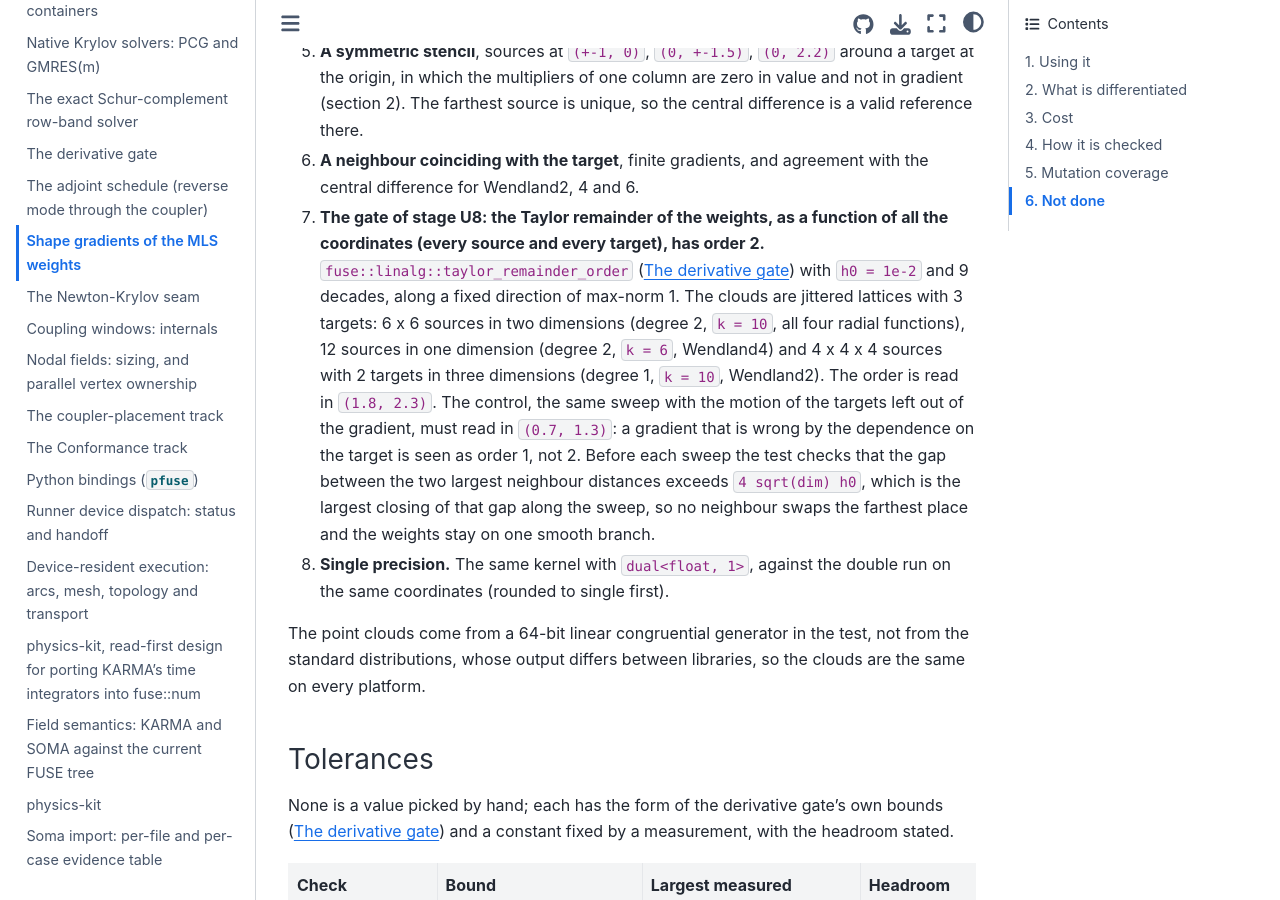
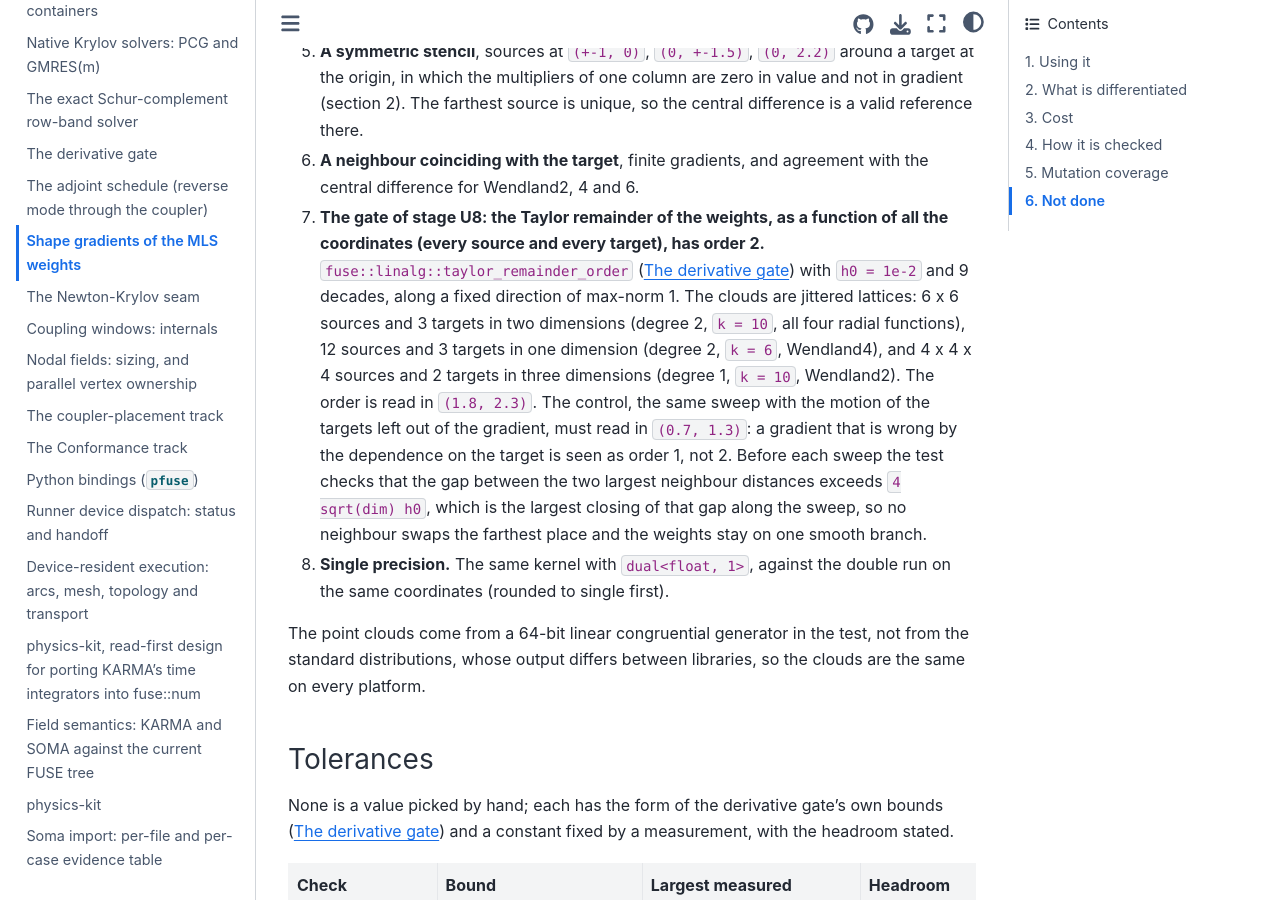
Before and after one commit to vijaysm/fuse, a Sphinx documentation site: the page built from docs/dev/mls-shape-gradient.md, in a window 1280 px wide and 900 px high, scrolled down 3084 px. Built offline with Sphinx 7.4.7 and the Sphinx Book theme 1.1.4, drawn with Linux system fonts in a browser that asks for light colours; pages that are not in the unit, such as notebooks, are missing from menus.

Commit message:
Correct the number of targets in the MLS shape gradient note
The one- and two-dimensional clouds have three targets and the three-dimensional cloud has two.

```diff
--- a/docs/dev/mls-shape-gradient.md
+++ b/docs/dev/mls-shape-gradient.md
@@ -104,9 +104,10 @@ a build with a device backend, on the device memory space. The cases and what th
 7. **The gate of stage U8: the Taylor remainder of the weights, as a function of all the coordinates
    (every source and every target), has order 2.** `fuse::linalg::taylor_remainder_order`
    ([](derivative-gate.md)) with `h0 = 1e-2` and 9 decades, along a fixed direction of max-norm 1.
-   The clouds are jittered lattices with 3 targets: 6 x 6 sources in two dimensions (degree 2,
-   `k = 10`, all four radial functions), 12 sources in one dimension (degree 2, `k = 6`, Wendland4)
-   and 4 x 4 x 4 sources with 2 targets in three dimensions (degree 1, `k = 10`, Wendland2). The
+   The clouds are jittered lattices: 6 x 6 sources and 3 targets in two dimensions (degree 2,
+   `k = 10`, all four radial functions), 12 sources and 3 targets in one dimension (degree 2,
+   `k = 6`, Wendland4), and 4 x 4 x 4 sources and 2 targets in three dimensions (degree 1,
+   `k = 10`, Wendland2). The
    order is read in `(1.8, 2.3)`.
    The control, the same sweep with the motion of the targets left out of the gradient, must read in
    `(0.7, 1.3)`: a gradient that is wrong by the dependence on the target is seen as order 1, not 2.
```
